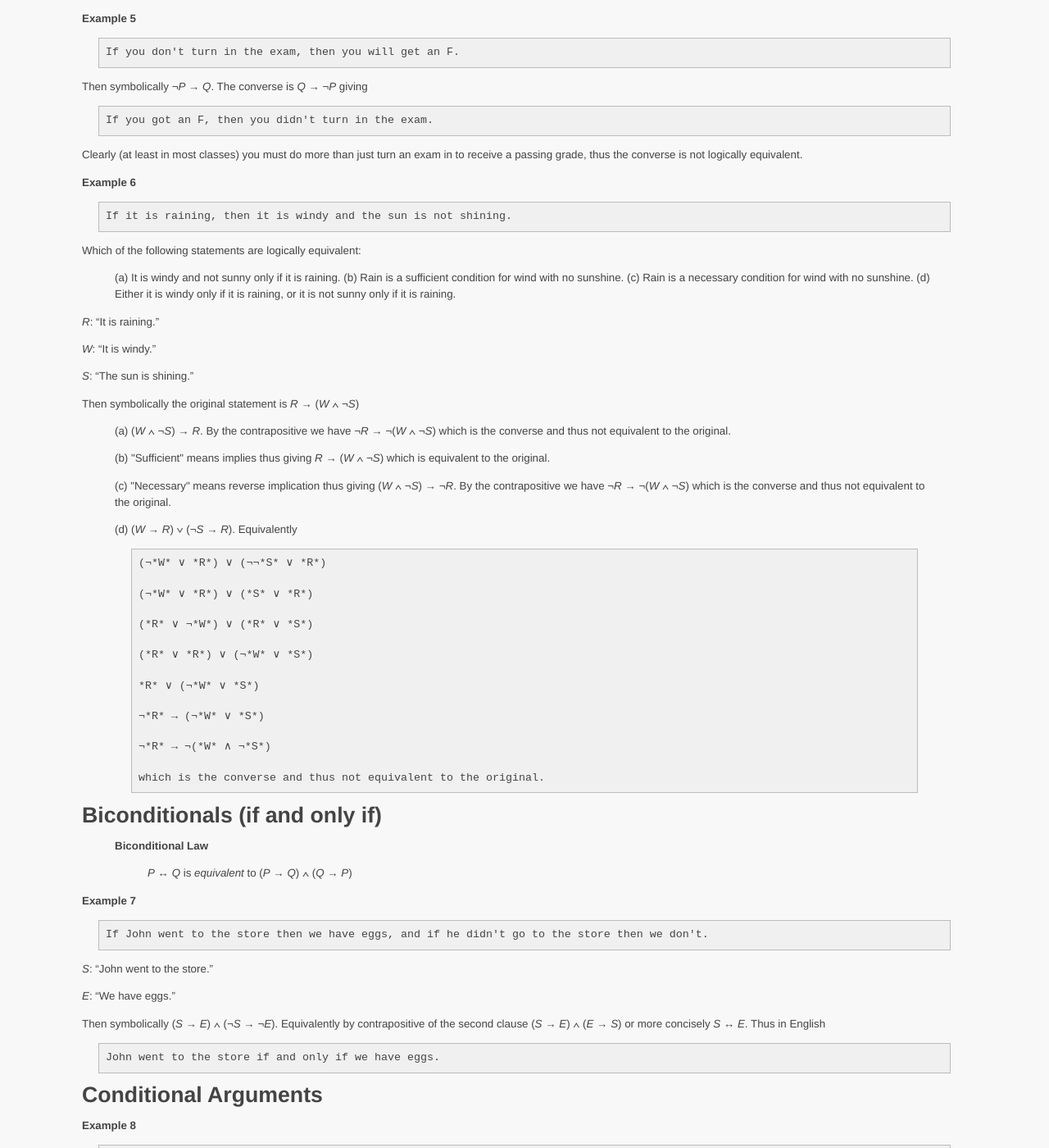
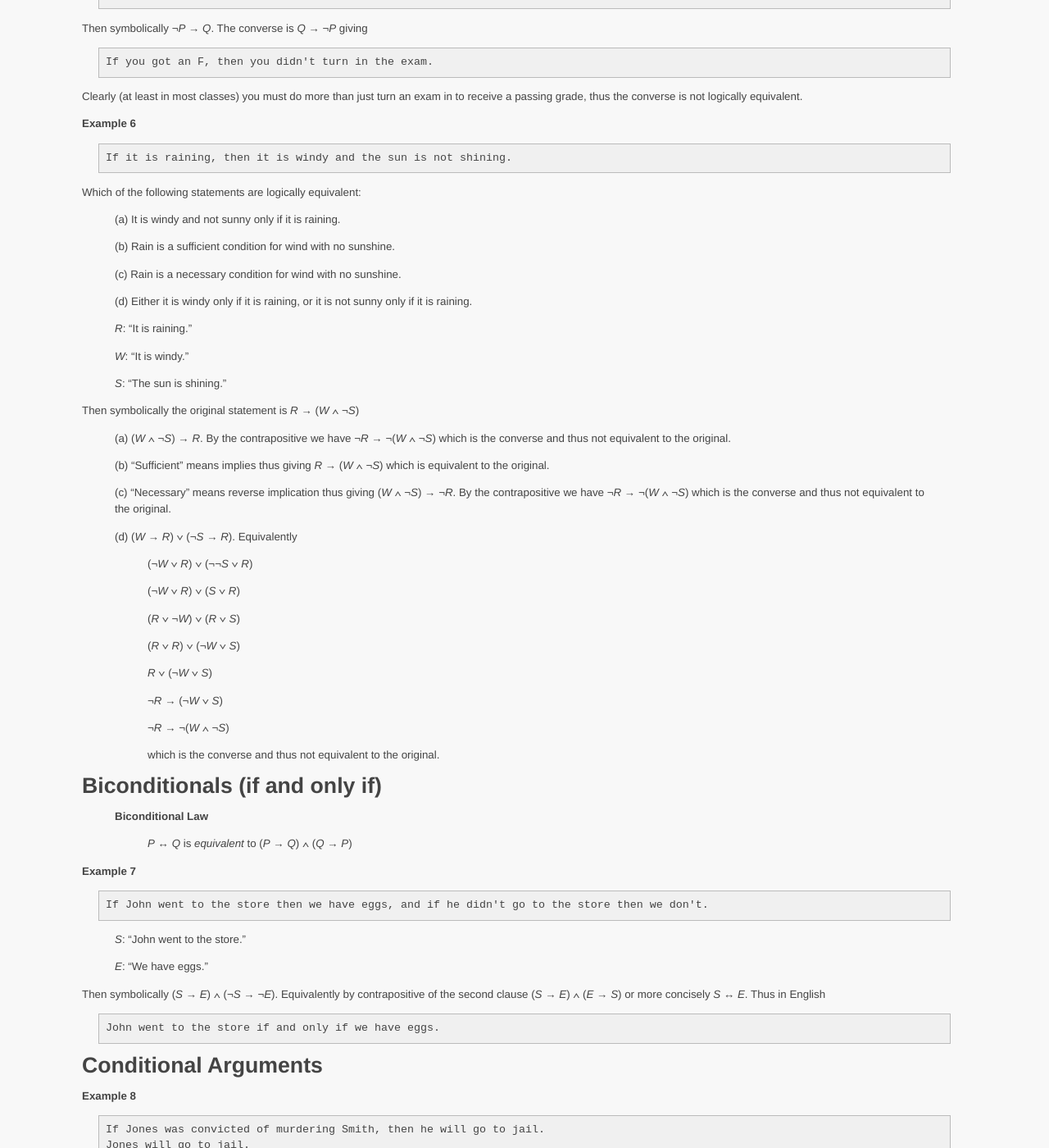
Before and after one commit to ycpcs/ece335-summer2019, a Jekyll site: the page built from lectures/lecture04.md, in a window 1280 px wide and 1400 px high, scrolled down 1695 px. Shown: the whole window at 82% size. Built offline with Jekyll 4.4.1, drawn with Linux system fonts in a browser that asks for light colours.

```diff
--- a/lectures/lecture04.md
+++ b/lectures/lecture04.md
@@ -24,11 +24,11 @@ Conditionals (if-then)
 
 Equivalent statements would be
 
-    It is snowing implies that it is cold.
-    It is cold if it is snowing.
-    It is snowing only if it is cold.
-    It is snowing is sufficient for it to be cold.
-    It is cold is necessary for it to be snowing.
+> It is snowing implies that it is cold.
+> It is cold if it is snowing.
+> It is snowing only if it is cold.
+> It is snowing is sufficient for it to be cold.
+> It is cold is necessary for it to be snowing.
 
 Conditional Laws
 ================
@@ -43,9 +43,9 @@ Conditional Laws
 
     If you don't turn in the exam, then you will get an F.
 
-*P*: "You turned in the exam."
+> *P*: "You turned in the exam."
 
-*Q*: "You got an F."
+> *Q*: "You got an F."
 
 Then symbolically ¬*P* → *Q*. Equivalently, we have ¬(¬*P*) ∨ *Q* ⇒ *P*
 ∨ *Q* which would be
@@ -82,9 +82,9 @@ would be
 
     If you don't turn in the exam, then you will get an F.
 
-*P*: "You turned in the exam."
+> *P*: "You turned in the exam."
 
-*Q*: "You got an F."
+> *Q*: "You got an F."
 
 Then symbolically ¬*P* → *Q*. The contrapositive is ¬*Q* → ¬¬*P* or
 equivalently ¬*Q* → *P* giving
@@ -120,47 +120,50 @@ equivalent.
 Which of the following statements are logically equivalent:
 
 > (a) It is windy and not sunny only if it is raining.
+>
 > (b) Rain is a sufficient condition for wind with no sunshine.
+>
 > (c) Rain is a necessary condition for wind with no sunshine.
+>
 > (d) Either it is windy only if it is raining, or it is not sunny only
->     if it is raining.
+> if it is raining.
 
-*R*: "It is raining."
+> *R*: "It is raining."
 
-*W*: "It is windy."
+> *W*: "It is windy."
 
-*S*: "The sun is shining."
+> *S*: "The sun is shining."
 
 Then symbolically the original statement is *R* → (*W* ∧ ¬*S*)
 
 > (a) (*W* ∧ ¬*S*) → *R*. By the contrapositive we have ¬*R* → ¬(*W* ∧
->     ¬*S*) which is the converse and thus not equivalent to the
->     original.
+> ¬*S*) which is the converse and thus not equivalent to the
+> original.
 >
-> (b) \"Sufficient\" means implies thus giving *R* → (*W* ∧ ¬*S*) which
->     is equivalent to the original.
+> (b) "Sufficient" means implies thus giving *R* → (*W* ∧ ¬*S*) which
+> is equivalent to the original.
 >
-> (c) \"Necessary\" means reverse implication thus giving (*W* ∧ ¬*S*) →
->     ¬*R*. By the contrapositive we have ¬*R* → ¬(*W* ∧ ¬*S*) which is
->     the converse and thus not equivalent to the original.
+> (c) "Necessary" means reverse implication thus giving (*W* ∧ ¬*S*) →
+> ¬*R*. By the contrapositive we have ¬*R* → ¬(*W* ∧ ¬*S*) which is
+> the converse and thus not equivalent to the original.
 >
 > (d) (*W* → *R*) ∨ (¬*S* → *R*). Equivalently
->
->     (¬*W* ∨ *R*) ∨ (¬¬*S* ∨ *R*)
->
->     (¬*W* ∨ *R*) ∨ (*S* ∨ *R*)
->
->     (*R* ∨ ¬*W*) ∨ (*R* ∨ *S*)
->
->     (*R* ∨ *R*) ∨ (¬*W* ∨ *S*)
->
->     *R* ∨ (¬*W* ∨ *S*)
->
->     ¬*R* → (¬*W* ∨ *S*)
->
->     ¬*R* → ¬(*W* ∧ ¬*S*)
->
->     which is the converse and thus not equivalent to the original.
+> >
+> > (¬*W* ∨ *R*) ∨ (¬¬*S* ∨ *R*)
+> >
+> > (¬*W* ∨ *R*) ∨ (*S* ∨ *R*)
+> >
+> > (*R* ∨ ¬*W*) ∨ (*R* ∨ *S*)
+> >
+> > (*R* ∨ *R*) ∨ (¬*W* ∨ *S*)
+> >
+> > *R* ∨ (¬*W* ∨ *S*)
+> >
+> > ¬*R* → (¬*W* ∨ *S*)
+> >
+> > ¬*R* → ¬(*W* ∧ ¬*S*)
+> >
+> > which is the converse and thus not equivalent to the original.
 
 Biconditionals (if and only if)
 ===============================
@@ -173,9 +176,9 @@ Biconditionals (if and only if)
 
     If John went to the store then we have eggs, and if he didn't go to the store then we don't.
 
-*S*: "John went to the store."
+> *S*: "John went to the store."
 
-*E*: "We have eggs."
+> *E*: "We have eggs."
 
 Then symbolically (*S* → *E*) ∧ (¬*S* → ¬*E*). Equivalently by
 contrapositive of the second clause (*S* → *E*) ∧ (*E* → *S*) or more
@@ -192,9 +195,9 @@ Conditional Arguments
     Jones will go to jail.
     Therefore, Jones was convicted of murdering Smith.
 
-*C*: "Jones was convicted of murdering Smith."
+> *C*: "Jones was convicted of murdering Smith."
 
-*J*: "Jones will go to jail."
+> *J*: "Jones will go to jail."
 
 Symbolically
 
@@ -220,13 +223,13 @@ different crime).
     The GNP and taxes are both going up.
     Therefore, the unemployment rate is not going up.
 
-*T*: "The tax rate will go up."
+> *T*: "The tax rate will go up."
 
-*U*: "The unemployment rate will go up."
+> *U*: "The unemployment rate will go up."
 
-*G*: "The GNP will go up."
+> *G*: "The GNP will go up."
 
-*R*: "There will be a recession."
+> *R*: "There will be a recession."
 
 Symbolically
 
```
Also changed, not shown: other parts of lectures/lecture04.md (+4 -4 lines).
